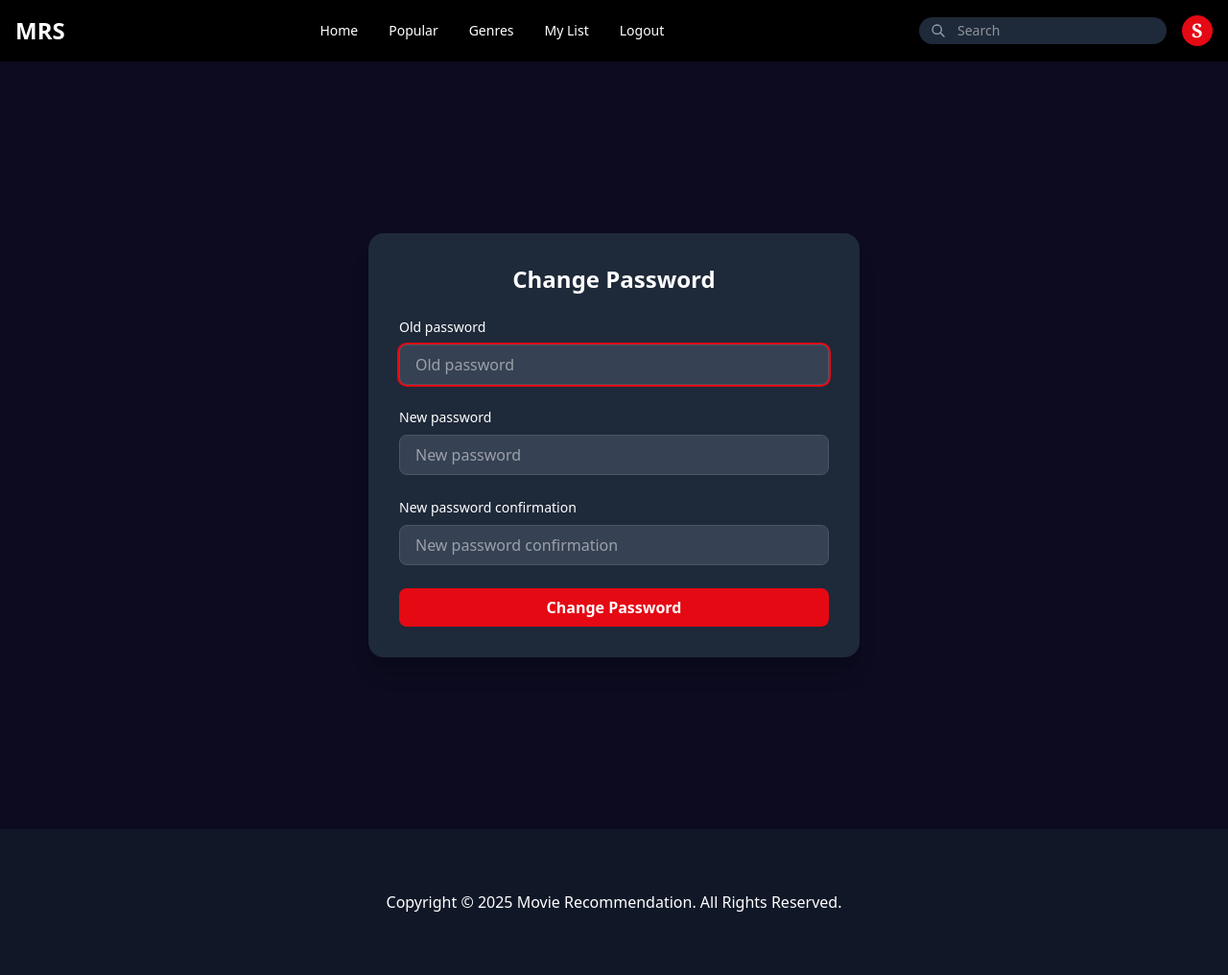
After one commit to Rajesh-K-C/movie_recommendation, a Django app: page /change-password/ in a window 1280 px wide. The commit adds this page. Shown: the whole page at 96% size. Run offline with Django 5.2, Linux system fonts and the light colour scheme; the visitor is signed in with stand-in values (Sample User, id 1).

Commit message:
feat(change-password): add change password page with url, view, form, and template

```diff
--- a/core/forms.py
+++ b/core/forms.py
@@ -1,4 +1,3 @@
-import re
 from django import forms
 from django.contrib.auth.forms import UserCreationForm
 from django.contrib.auth.models import User
@@ -66,3 +65,12 @@ class ProfileUpdateForm(forms.ModelForm):
     class Meta:
         model = User
         fields = ['first_name', 'last_name', 'email']
+
+class CustomPasswordChangeForm(PasswordChangeForm):
+      def __init__(self, *args, **kwargs):
+        super(CustomPasswordChangeForm, self).__init__(*args, **kwargs)
+        for field_name, field in self.fields.items():
+            field.widget.attrs.update({
+                "class": "w-full px-4 py-2 bg-gray-700 border border-gray-600 rounded-lg text-white focus:outline-none focus:ring-2 focus:ring-primary",
+                'placeholder': field.label
+            })
--- /dev/null
+++ b/core/templates/core/change_password.html
@@ -0,0 +1,24 @@
+{% extends 'base.html' %}
+{% block title %}
+  Change Password
+{% endblock %}
+{% block content %}
+  <section class="min-h-screen flex justify-center items-center text-white p-4">
+    <div class="bg-gray-800 w-full max-w-lg p-4 sm:p-8 rounded-2xl shadow-xl">
+      <h2 class="text-2xl font-bold mb-3 sm:mb-6 text-center">Change Password</h2>
+      <form method="post" class="space-y-6">
+        {% csrf_token %}
+        {% for field in form %}
+          <div>
+            <label for="{{ field.id_for_label }}" class="block mb-2 text-sm">{{ field.label }}</label>
+            {{ field }}
+            {% if field.errors %}
+              <p class="text-red-400 text-sm mt-1">{{ field.errors.0 }}</p>
+            {% endif %}
+          </div>
+        {% endfor %}
+        <button type="submit" class="w-full bg-primary hover:bg-red-700 transition px-4 py-2 rounded-lg font-semibold text-white">Change Password</button>
+      </form>
+    </div>
+  </section>
+{% endblock %}
--- a/core/templates/core/login.html
+++ b/core/templates/core/login.html
@@ -1,5 +1,4 @@
 {% extends 'base.html' %}
-{% load static %}
 {% block title %}
   Login
 {% endblock %}
@@ -43,9 +42,6 @@
     </div>
   </section>
 {% endblock %}
-{% block js %}
-  <script src="{% static 'js/login.js' %}"></script>
-{% endblock %}
 {% block footer %}
 
 {% endblock %}
--- a/core/templates/core/profile.html
+++ b/core/templates/core/profile.html
@@ -1,5 +1,4 @@
 {% extends 'base.html' %}
-{% load static %}
 {% block title %}
   Profile - {{ user }}
 {% endblock %}
@@ -34,7 +33,3 @@
     </div>
   </section>
 {% endblock %}
-
-{% block footer %}
-  <!-- Add footer if required -->
-{% endblock %}
--- a/core/templates/core/register.html
+++ b/core/templates/core/register.html
@@ -1,5 +1,4 @@
 {% extends 'base.html' %}
-{% load static %}
 {% block title %}
   Register
 {% endblock %}
--- a/core/urls.py
+++ b/core/urls.py
@@ -8,4 +8,5 @@ urlpatterns = [
     path('login/', views.CustomLoginView.as_view(), name='login'),
     path('logout/', LogoutView.as_view(next_page="login"), name='logout'),
     path('profile/', views.ProfileView.as_view(), name='profile'),
+    path('change-password/', views.ChangePasswordView.as_view(), name='change_password'),
 ]
--- a/core/views.py
+++ b/core/views.py
@@ -1,13 +1,14 @@
 from django.shortcuts import render, redirect
 from movies.models import Movie
 from django.contrib.auth import login
-from .forms import UserRegistrationForm, ProfileUpdateForm
+from .forms import UserRegistrationForm, ProfileUpdateForm, CustomPasswordChangeForm
 from django.views.generic import CreateView
 from django.contrib.auth.models import User
 from django.contrib.auth.decorators import login_required
 from django.contrib import messages
 from django.views.generic import FormView
 from django.contrib.auth.mixins import LoginRequiredMixin
+from django.contrib.auth.views import PasswordChangeView
 
 @login_required
 def home(request):
@@ -66,3 +67,8 @@ class ProfileView(LoginRequiredMixin, FormView):
         user.save()
         messages.success(self.request, "Profile updated successfully.")
         return super().form_valid(form)
+
+class ChangePasswordView(LoginRequiredMixin, PasswordChangeView):
+    template_name = "core/change_password.html"
+    form_class = CustomPasswordChangeForm
+    success_url = "/change-password/"
--- a/static/css/output.css
+++ b/static/css/output.css
@@ -30,6 +30,7 @@
     --color-white: #fff;
     --spacing: 0.25rem;
     --container-md: 28rem;
+    --container-lg: 32rem;
     --container-xl: 36rem;
     --container-7xl: 80rem;
     --text-sm: 0.875rem;
@@ -341,6 +342,9 @@
   }
   .max-w-\[75rem\] {
     max-width: 75rem;
+  }
+  .max-w-lg {
+    max-width: var(--container-lg);
   }
   .max-w-md {
     max-width: var(--container-md);
--- a/templates/includes/navbar.html
+++ b/templates/includes/navbar.html
@@ -44,7 +44,7 @@
         <button id="profileBtn" class="h-8 w-8 rounded-full hover:ring-2 ring-primary transition bg-primary flex justify-center items-center text-xl font-bold font-serif">{{ request.user.first_name|default:request.user.username|first|upper }}</button>
         <div id="profileDropdown" class="hidden absolute right-0 mt-2 w-40 bg-black border border-gray-800 rounded-lg shadow-lg z-40" x-transition>
           <a href="{% url 'profile' %}" class="block px-4 py-2 hover:bg-gray-800 rounded-lg">Profile</a>
-          <a href="#" class="block px-4 py-2 hover:bg-gray-800 rounded-lg">Change Password</a>
+          <a href="{% url 'change_password' %}" class="block px-4 py-2 hover:bg-gray-800 rounded-lg">Change Password</a>
         </div>
       </div>
 
```
